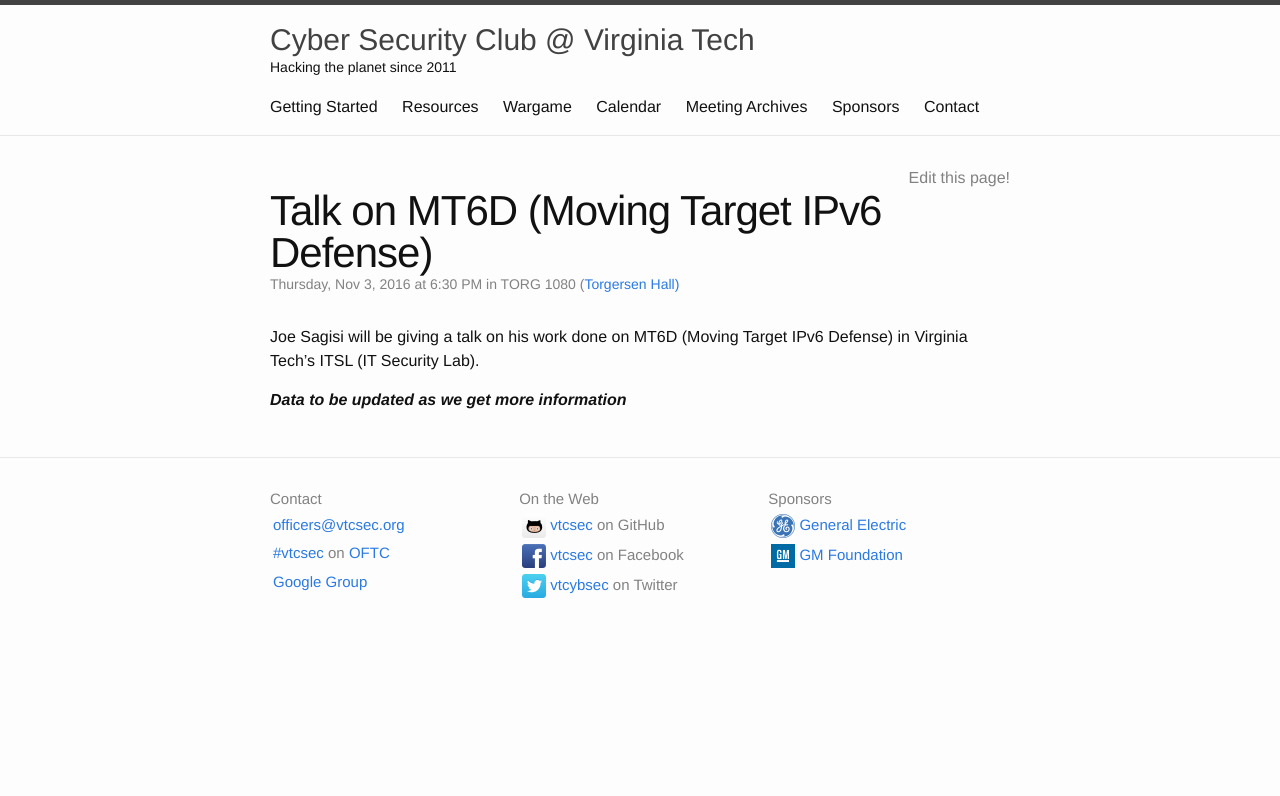
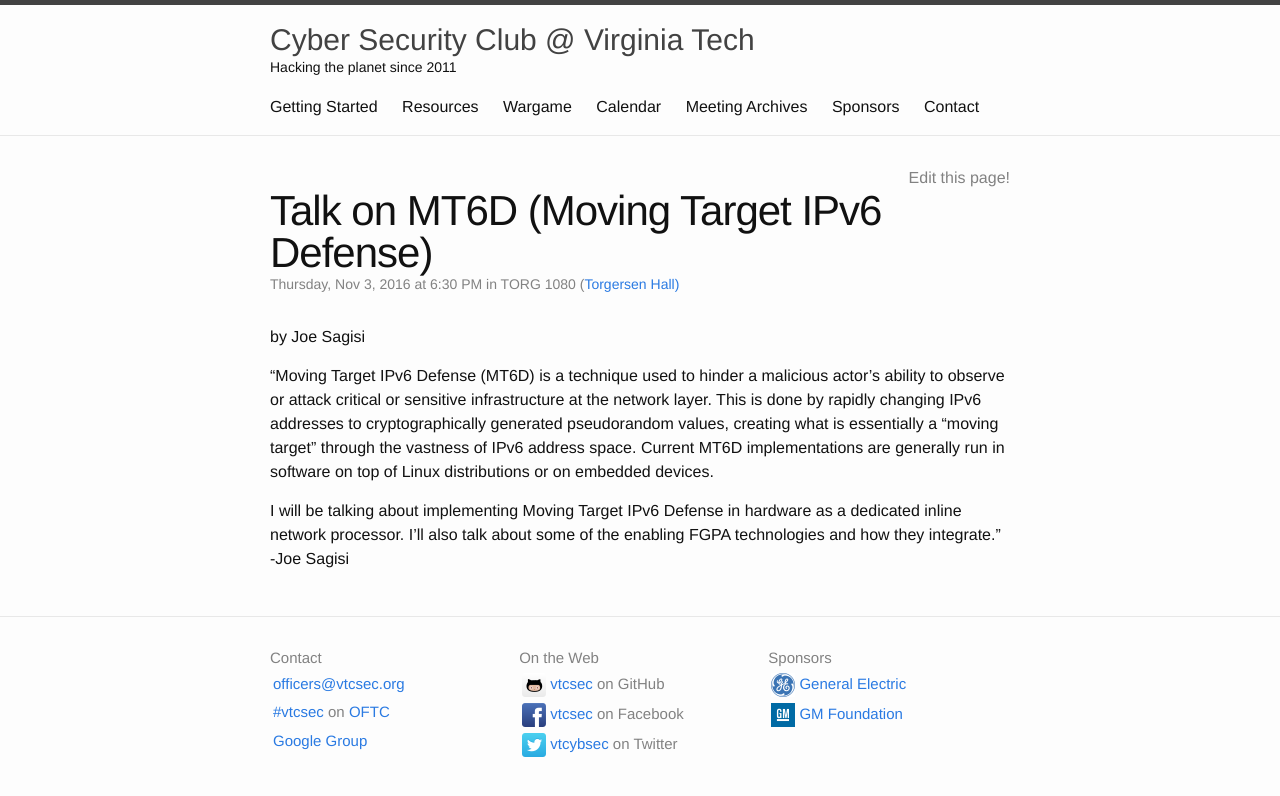
Before and after one commit to VTCSec/vtcsec.org, a Jekyll site: the page built from _meetings/2016-11-3-mt6d-talk.md, in a window 1280 px wide. Shown: the top 796 px of the page. Built offline with Jekyll 4.4.1, drawn with Linux system fonts in a browser that asks for light colours.

Commit message:
Update 2016-11-3-mt6d-talk.md

```diff
--- a/_meetings/2016-11-3-mt6d-talk.md
+++ b/_meetings/2016-11-3-mt6d-talk.md
@@ -1,8 +1,8 @@
 ---
 what: Talk on MT6D (Moving Target IPv6 Defense)
 ---
+by Joe Sagisi
 
-Joe Sagisi will be giving a talk on his work done on MT6D (Moving Target IPv6 Defense) in
-Virginia Tech's ITSL (IT Security Lab).
+"Moving Target IPv6 Defense (MT6D) is a technique used to hinder a malicious actor's ability to observe or attack critical or sensitive infrastructure at the network layer.  This is done by rapidly changing IPv6 addresses to cryptographically generated pseudorandom values, creating what is essentially a "moving target" through the vastness of IPv6 address space.  Current MT6D implementations are generally run in software on top of Linux distributions or on embedded devices.
 
-***Data to be updated as we get more information***
+I will be talking about implementing Moving Target IPv6 Defense in hardware as a dedicated inline network processor.  I'll also talk about some of the enabling FGPA technologies and how they integrate." -Joe Sagisi
```
